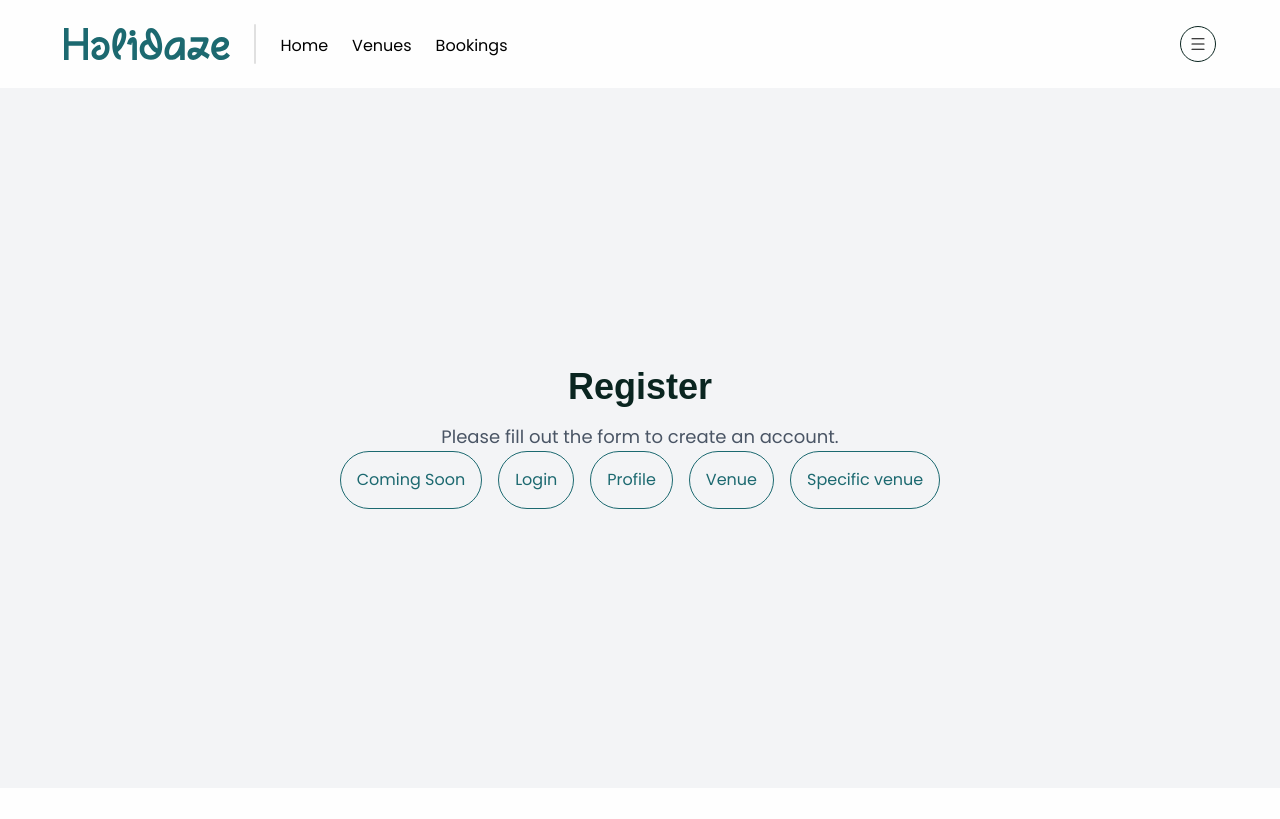
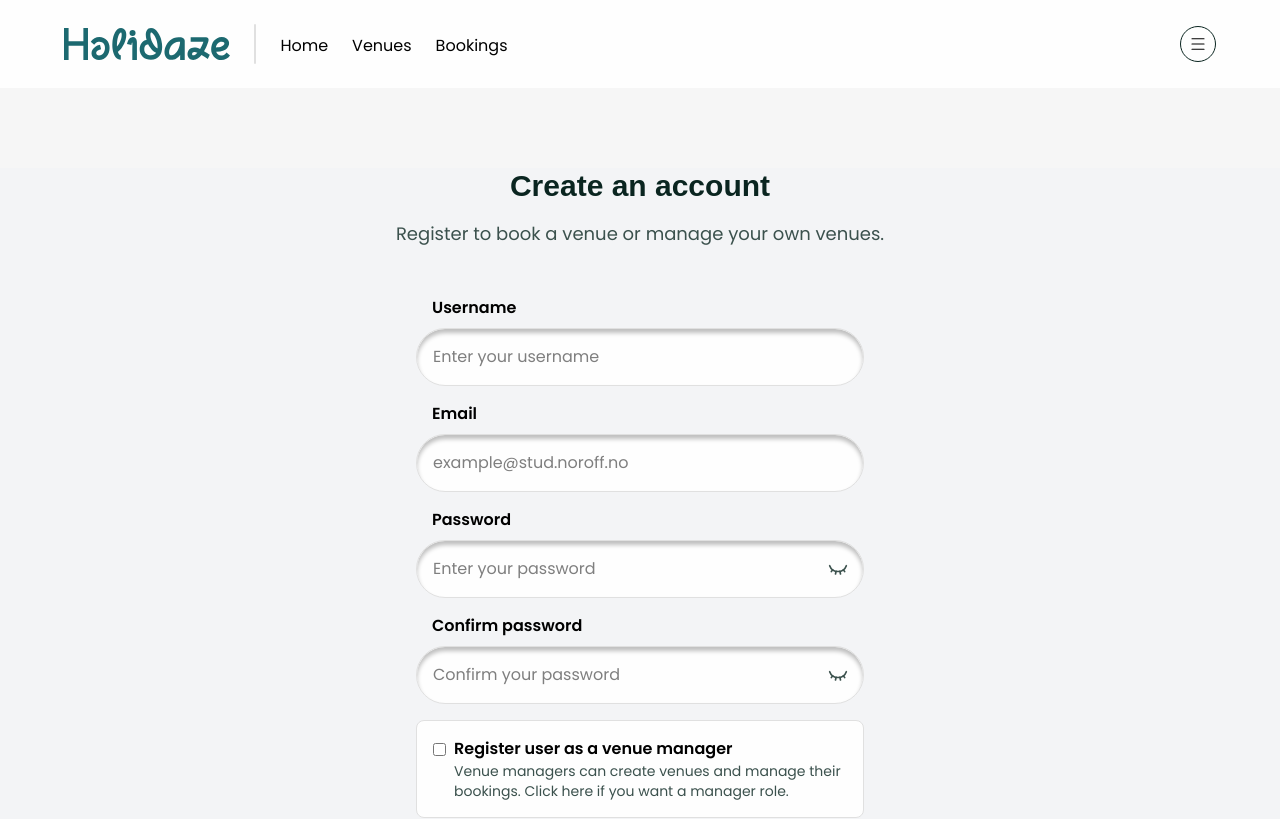
Before and after one commit to helenesyre/PE2-helene-syre, a Next.js app: page /register in a window 1280 px wide. Shown: the top 819 px of the page. Built offline with nearby package versions, Linux system fonts and the light colour scheme; a web font is replaced by a local one.

Commit message:
Auth pages HTML setup

```diff
--- a/app/globals.css
+++ b/app/globals.css
@@ -216,4 +216,19 @@
   .button {
     @apply text-base font-semibold;
   }
+
+  /* Form font sizes */
+  label {
+    @apply text-base font-semibold;
+  }
+
+  input,
+  textarea,
+  select {
+    @apply text-base;
+  }
+
+  .form-message {
+    @apply text-sm;
+  }
 }
--- a/app/login/page.tsx
+++ b/app/login/page.tsx
@@ -1,42 +1,68 @@
+import { EyeClosed, LogIn } from "lucide-react";
+
 export default function Login() {
   return (
-    <div className="flex flex-col items-center justify-center min-h-[calc(100vh-100px)] bg-gray-100">
-      <h1 className="text-4xl font-bold mb-4">Login</h1>
-      <p className="text-lg text-gray-600">
-        Please enter your credentials to access your account.
-      </p>
-      <div className="flex gap-4">
-        <a
-          href="/coming-soon"
-          className="p-4 rounded-4xl border border-ocean-500 text-ocean-500 hover:text-cloud-white-500 hover:bg-ocean-500 transition-all duration-300"
+    <div className="flex flex-col items-center justify-center min-h-[calc(100vh-100px)] bg-gray-100 px-6 md:px-10 lg:px-16">
+      <div className="flex flex-col gap-4 items-center mb-12">
+        <h1 className="text-2xl md:text-3xl">Hi, welcome back!</h1>
+        <p className="text-lg text-deep-forest-400">
+          Log in to manage your bookings or venues.
+        </p>
+      </div>
+      <form className="w-full md:max-w-md">
+        <div className="flex flex-col gap-2 mb-4">
+          <label htmlFor="email" className="ml-4">
+            Email
+          </label>
+          <input
+            type="email"
+            id="email"
+            name="email"
+            autoComplete="email"
+            placeholder="example@stud.noroff.no"
+            className="bg-cloud-white-50 border border-cloud-white-600 rounded-4xl p-4 w-full shadow-[inset_0_4px_4px_0_rgba(0,0,0,0.25)]"
+          />
+        </div>
+        <div className="flex flex-col gap-2 mb-4">
+          <label htmlFor="password" className="ml-4">
+            Password
+          </label>
+          <div className="relative">
+            <input
+              type="password"
+              id="password"
+              name="password"
+              autoComplete="current-password"
+              placeholder="Enter your password"
+              className="bg-cloud-white-50 border border-cloud-white-600 rounded-4xl p-4 pr-12 w-full shadow-[inset_0_4px_4px_0_rgba(0,0,0,0.25)]"
+            />
+            {/* Button to toggle password visibility */}
+            <button
+              type="button"
+              aria-label="Show password"
+              className="absolute right-4 inset-y-0 inset-e-0 cursor-pointer text-deep-forest-400"
+            >
+              <EyeClosed size={20} strokeWidth={2} />
+            </button>
+          </div>
+        </div>
+        <button
+          type="submit"
+          className="w-full bg-deep-forest-500 text-cloud-white-500 button rounded-4xl px-4 py-2.5 my-6 cursor-pointer hover:bg-deep-forest-400 transition-all duration-300"
         >
-          Coming Soon
-        </a>
+          Login
+          <LogIn size={20} strokeWidth={2} className="ml-2 inline-block" />
+        </button>
+      </form>
+      <p>
+        Don&#39;t have an account?{" "}
         <a
           href="/register"
-          className="p-4 rounded-4xl border border-ocean-500 text-ocean-500 hover:text-cloud-white-500 hover:bg-ocean-500 transition-all duration-300"
+          className="text-ocean-500 font-semibold hover:underline"
         >
-          Register
+          Sign up
         </a>
-        <a
-          href="/profile"
-          className="p-4 rounded-4xl border border-ocean-500 text-ocean-500 hover:text-cloud-white-500 hover:bg-ocean-500 transition-all duration-300"
-        >
-          Profile
-        </a>
-        <a
-          href="/venues"
-          className="p-4 rounded-4xl border border-ocean-500 text-ocean-500 hover:text-cloud-white-500 hover:bg-ocean-500 transition-all duration-300"
-        >
-          Venue
-        </a>
-        <a
-          href="/venues/[venue_id]"
-          className="p-4 rounded-4xl border border-ocean-500 text-ocean-500 hover:text-cloud-white-500 hover:bg-ocean-500 transition-all duration-300"
-        >
-          Specific venue
-        </a>
-      </div>
+      </p>
     </div>
   );
 }
--- a/app/register/page.tsx
+++ b/app/register/page.tsx
@@ -1,42 +1,125 @@
+import { EyeClosed, UserRoundPlus } from "lucide-react";
+
 export default function Register() {
   return (
-    <div className="flex flex-col items-center justify-center min-h-[calc(100vh-100px)] bg-gray-100">
-      <h1 className="text-4xl font-bold mb-4">Register</h1>
-      <p className="text-lg text-gray-600">
-        Please fill out the form to create an account.
-      </p>
-      <div className="flex gap-4">
-        <a
-          href="/coming-soon"
-          className="p-4 rounded-4xl border border-ocean-500 text-ocean-500 hover:text-cloud-white-500 hover:bg-ocean-500 transition-all duration-300"
+    <div className="flex flex-col items-center justify-center min-h-[calc(100vh-100px)] bg-gray-100 my-20 px-6 md:px-10 lg:px-16">
+      <div className="flex flex-col gap-4 items-center mb-12">
+        <h1 className="text-2xl md:text-3xl">Create an account</h1>
+        <p className="text-lg text-deep-forest-400">
+          Register to book a venue or manage your own venues.
+        </p>
+      </div>
+      <form className="w-full md:max-w-md">
+        <div className="flex flex-col gap-2 mb-4">
+          <label htmlFor="email" className="ml-4">
+            Username
+          </label>
+          <input
+            type="text"
+            id="username"
+            name="username"
+            autoComplete="username"
+            placeholder="Enter your username"
+            className="bg-cloud-white-50 border border-cloud-white-600 rounded-4xl p-4 w-full shadow-[inset_0_4px_4px_0_rgba(0,0,0,0.25)]"
+          />
+        </div>
+        <div className="flex flex-col gap-2 mb-4">
+          <label htmlFor="email" className="ml-4">
+            Email
+          </label>
+          <input
+            type="email"
+            id="email"
+            name="email"
+            autoComplete="email"
+            placeholder="example@stud.noroff.no"
+            className="bg-cloud-white-50 border border-cloud-white-600 rounded-4xl p-4 w-full shadow-[inset_0_4px_4px_0_rgba(0,0,0,0.25)]"
+          />
+        </div>
+        <div className="flex flex-col gap-2 mb-4">
+          <label htmlFor="password" className="ml-4">
+            Password
+          </label>
+          <div className="relative">
+            <input
+              type="password"
+              id="password"
+              name="password"
+              autoComplete="current-password"
+              placeholder="Enter your password"
+              className="bg-cloud-white-50 border border-cloud-white-600 rounded-4xl p-4 pr-12 w-full shadow-[inset_0_4px_4px_0_rgba(0,0,0,0.25)]"
+            />
+            {/* Button to toggle password visibility */}
+            <button
+              type="button"
+              aria-label="Show password"
+              className="absolute right-4 inset-y-0 inset-e-0 cursor-pointer text-deep-forest-400"
+            >
+              <EyeClosed size={20} strokeWidth={2} />
+            </button>
+          </div>
+        </div>
+        <div className="flex flex-col gap-2 mb-4">
+          <label htmlFor="confirm-password" className="ml-4">
+            Confirm password
+          </label>
+          <div className="relative">
+            <input
+              type="password"
+              id="confirm-password"
+              name="confirm-password"
+              autoComplete="current-password"
+              placeholder="Confirm your password"
+              className="bg-cloud-white-50 border border-cloud-white-600 rounded-4xl p-4 pr-12 w-full shadow-[inset_0_4px_4px_0_rgba(0,0,0,0.25)]"
+            />
+            {/* Button to toggle password visibility */}
+            <button
+              type="button"
+              aria-label="Show password"
+              className="absolute right-4 inset-y-0 inset-e-0 cursor-pointer text-deep-forest-400"
+            >
+              <EyeClosed size={20} strokeWidth={2} />
+            </button>
+          </div>
+        </div>
+        <div className="flex flex-row items-start gap-2 mb-4 p-4 bg-cloud-white-50 border border-cloud-white-600 rounded-lg">
+          <input
+            type="checkbox"
+            id="venue-manager"
+            name="venue-manager"
+            className="mt-1.5 cursor-pointer"
+          />
+          <div>
+            <label htmlFor="venue-manager">
+              Register user as a venue manager
+            </label>
+            <p className="small text-deep-forest-400">
+              Venue managers can create venues and manage their bookings. Click
+              here if you want a manager role.
+            </p>
+          </div>
+        </div>
+        <button
+          type="submit"
+          className="w-full bg-deep-forest-500 text-cloud-white-500 button rounded-4xl px-4 py-2.5 my-6 cursor-pointer hover:bg-deep-forest-400 transition-all duration-300"
         >
-          Coming Soon
-        </a>
+          Create account
+          <UserRoundPlus
+            size={20}
+            strokeWidth={2}
+            className="ml-2 inline-block"
+          />
+        </button>
+      </form>
+      <p>
+        Already have an account?{" "}
         <a
           href="/login"
-          className="p-4 rounded-4xl border border-ocean-500 text-ocean-500 hover:text-cloud-white-500 hover:bg-ocean-500 transition-all duration-300"
+          className="text-ocean-500 font-semibold hover:underline"
         >
-          Login
+          Log in
         </a>
-        <a
-          href="/profile"
-          className="p-4 rounded-4xl border border-ocean-500 text-ocean-500 hover:text-cloud-white-500 hover:bg-ocean-500 transition-all duration-300"
-        >
-          Profile
-        </a>
-        <a
-          href="/venues"
-          className="p-4 rounded-4xl border border-ocean-500 text-ocean-500 hover:text-cloud-white-500 hover:bg-ocean-500 transition-all duration-300"
-        >
-          Venue
-        </a>
-        <a
-          href="/venues/[venue_id]"
-          className="p-4 rounded-4xl border border-ocean-500 text-ocean-500 hover:text-cloud-white-500 hover:bg-ocean-500 transition-all duration-300"
-        >
-          Specific venue
-        </a>
-      </div>
+      </p>
     </div>
   );
 }
```
